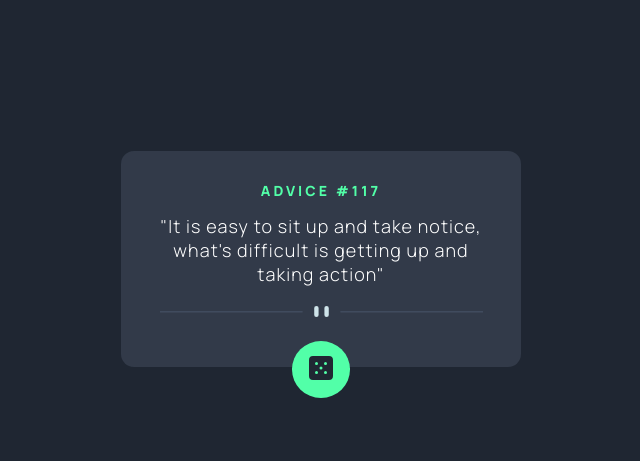
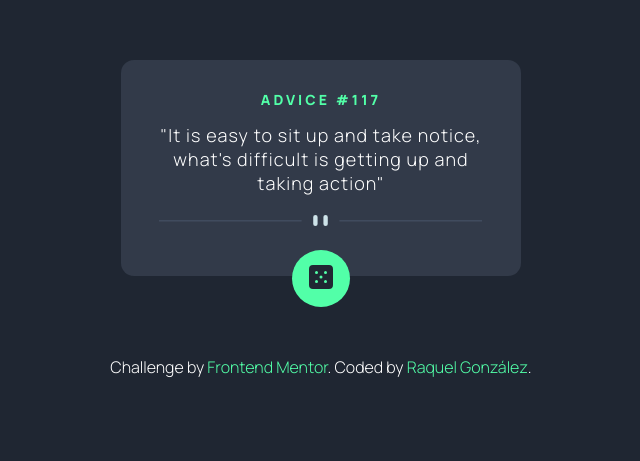
Before and after one commit to raquelgonzalezcalvo/advice-generator-app, a website: page public/index.html in a window 1280 px wide. Shown: the part 141-602 px from the top of the page, without its empty margins (319-959 px from the left). Drawn offline with nearby package versions, Linux system fonts and the light colour scheme.

Commit message:
finished callenge

```diff
--- a/public/index.html
+++ b/public/index.html
@@ -36,10 +36,7 @@
           </button>
         </div>
       </main>
-
-    </main>
-    <footer>
-      <!-- <footer>
+      <footer>
         <div class="attribution">
           Challenge by
           <a href="https://www.frontendmentor.io?ref=challenge" target="_blank"
@@ -49,9 +46,9 @@
             >Raquel González</a
           >.
         </div>
-      </footer> -->
+      </footer>
 
-    </footer>
+    </main>
     <script src="./assets/js/main.js"></script>
   </body>
 </html>
--- a/src/scss/layout/main.scss
+++ b/src/scss/layout/main.scss
@@ -49,6 +49,17 @@ body {
     }
   }
 }
+footer {
+  margin: 80px;
+}
+.attribution {
+  color: white;
+}
+.attribution a {
+  color: $Neon-Green;
+  text-decoration: none;
+}
+
 @media (max-width: 425px) {
   .card {
     margin: 0 12px;
--- a/src/scss/main.scss
+++ b/src/scss/main.scss
@@ -1,4 +1,3 @@
 @import "core/variables";
 @import "core/reset";
 @import "layout/main";
-@import "layout/footer";
```
Also changed, not shown: src/html/index.html (+0 -3 lines), src/html/partials/footer.html (deleted, +0 -11 lines), src/html/partials/main.html (+11 -0 lines), src/scss/layout/footer.scss (deleted, +0 -12 lines), public/assets/css/layout/footer.css, public/assets/css/main.css, 2 other files.
